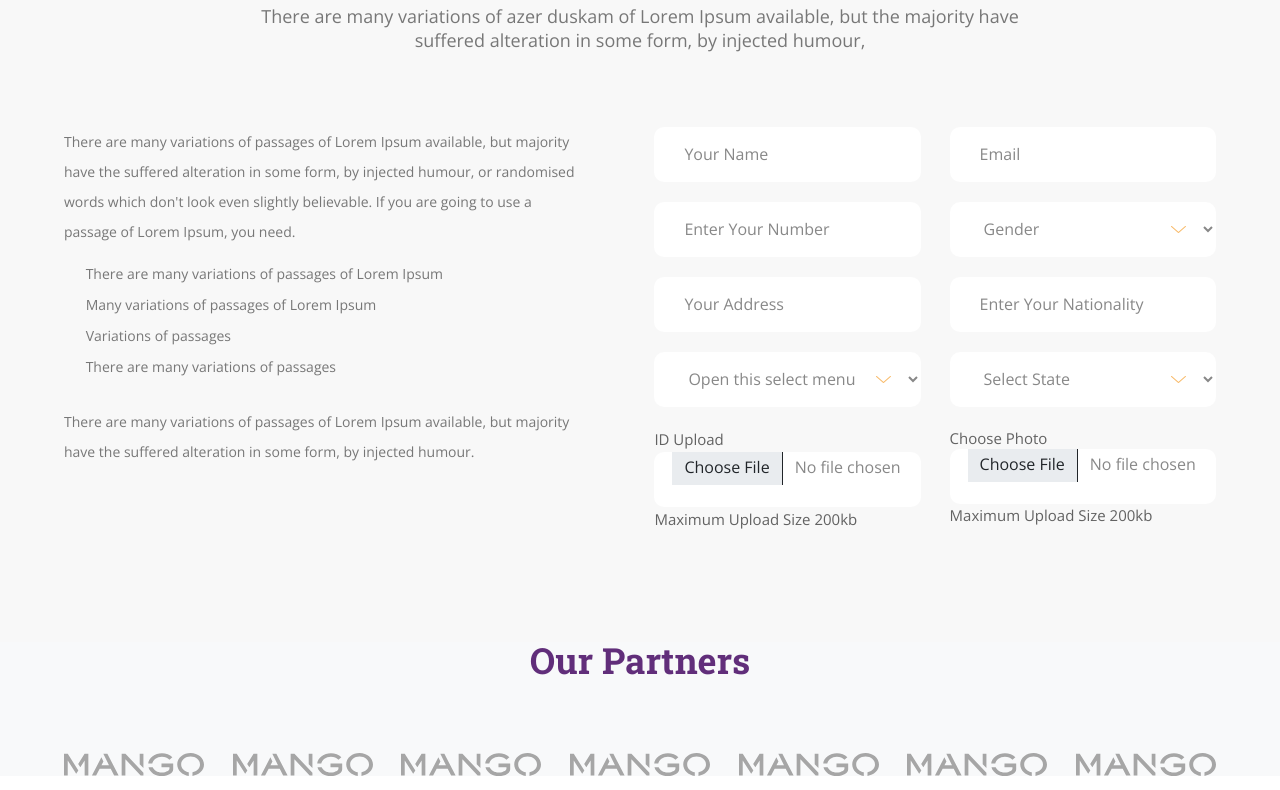
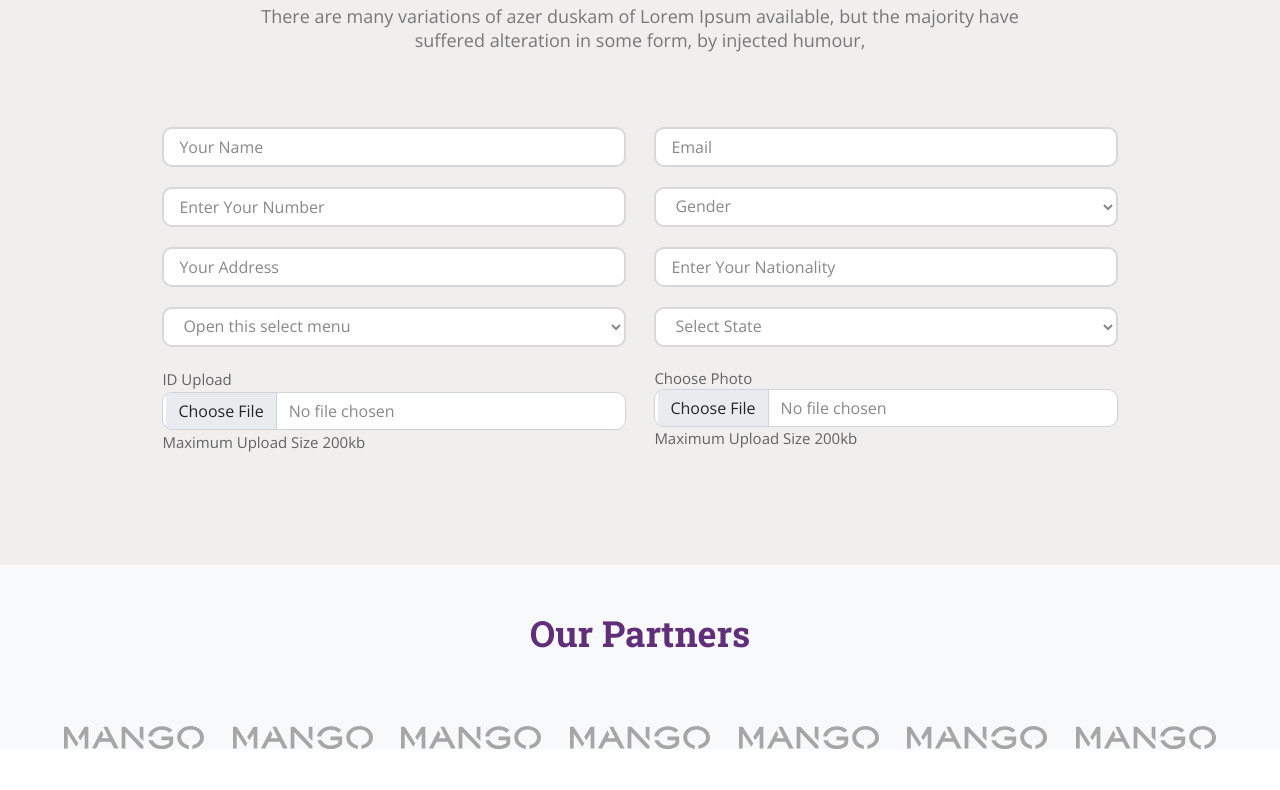
Before and after one commit to subhash-kumar/speak2mentor, a plain HTML site: page volunteer.html in a window 1280 px wide. Shown: the part 738-1528 px from the top of the page. Drawn offline with nearby package versions, Linux system fonts and the light colour scheme.

Commit message:
volunteer form chnage and button style change

```diff
--- a/assets/css/bundle.css
+++ b/assets/css/bundle.css
@@ -1,14 +1,3 @@
-/*
-Template Name: Trust - Nonprofit Charity Template
-    Template URI: http://HasTech.com
-    Description: This is html5 template
-    Author: HasTech
-    Author URI: http://HasTech.com
-    Version: 1.0
-
-*/
-
-
 /*************************
     General
 *************************/
@@ -46,7 +35,7 @@ body {
   font-weight: normal;
   font-style: normal;
   font-size: 14px;
-  color: #686868;
+  color: #622d7b;
 }
 
 .img {
@@ -82,7 +71,7 @@ a:focus,
 }
 
 a:focus, a:hover {
-  color: #f8b864;
+  color: #ff6634;
   text-decoration: none;
 }
 
@@ -95,7 +84,7 @@ a,
 button,
 input {
   outline: medium none;
-  color: #686868;
+  color: #622d7b;
 }
 
 .uppercase {
@@ -359,7 +348,7 @@ textarea {
          button
 *************************/
 .button {
-  background-color: rgba(0, 0, 0, 0);
+  background-color: rgba(104, 46, 131, 0);
   border-radius: 10px;
   box-shadow: none;
   color: #fff;
@@ -372,6 +361,7 @@ textarea {
   padding: 7px 22px;
   position: relative;
   text-transform: capitalize;
+  border: none;
 }
 
 .button:hover {
@@ -737,8 +727,8 @@ a.button-small:hover::after {
 *************************/
 input {
   background: #eceff8;
-  border: 2px solid #eceff8;
-  height: 45px;
+  border: 2px solid #d7d8db;
+  /* height: 35px; */
   box-shadow: none;
   padding-left: 10px;
   font-size: 14px;
@@ -748,9 +738,9 @@ input {
 
 select {
   width: 100%;
-  background: #eceff8;
-  border: 2px solid #eceff8;
-  height: 45px;
+  background: #ffffff;
+  border: 2px solid #d7d8db;
+  /* height: 45px; */
   padding-left: 10px;
   box-shadow: none;
   font-size: 14px;
@@ -1702,7 +1692,7 @@ textarea:focus {
 }
 
 .gray-bg {
-  background: #f8f8f8;
+  background: #f1eeee;
 }
 
 .theme-bg {
--- a/assets/css/style.css
+++ b/assets/css/style.css
@@ -7,24 +7,6 @@
     Author URI: http://HasTech.com
     Version: 2.0.3
 
------------------------------------------------------------------------------------
-
-    CSS INDEX
-    ===================
-
-    1. Template default css (assets/css/bundle.css)
-    2. Home page one
-    3. Home page two
-    4. Home page three
-    5. Home page four
-    6. About page
-    7. Causes page
-    8. Event page
-    9. Before volunter page
-    10. Contact page
-    11. Blog sidebar page
-    12. Single blog
-    13. 404 page
 
 -----------------------------------------------------------------------------------*/
 
@@ -1734,13 +1716,13 @@ h2.counter {
 
 .join-form form input {
     background: #fff none repeat scroll 0 0;
-    border: medium none;
+    /* border: medium none; */
     border-radius: 10px;
     color: #888888;
     font-family: open sans;
     font-size: 16px;
-    height: 55px;
-    padding: 3px 10px 3px 30px;
+    /* height: 55px; */
+    padding: 6px 15px;
 }
 
 .join-form form input::-webkit-input-placeholder,
@@ -1763,14 +1745,14 @@ h2.counter {
 
 .join-form select {
     -moz-appearance: none;
-    background: rgb(255, 255, 255) url("../img/icon-img/select.png") no-repeat scroll right 30px center;
-    border: medium none;
+    /* background: rgb(255, 255, 255) url("../img/icon-img/select.png") no-repeat scroll right 30px center; */
+    /* border: medium none; */
     border-radius: 10px;
     color: #888888;
     font-family: open sans;
     font-size: 16px;
-    height: 55px;
-    padding: 3px 30px;
+    /* height: 55px; */
+    padding: 6px 15px;
     position: relative;
 }
 
--- a/volunteer.html
+++ b/volunteer.html
@@ -144,7 +144,7 @@
     <div class="breadcrumb-area pt-240 pb-125" style="background-image:url(assets/img/bg/speak.jpg);" data-overlay="5">
         <div class="container">
             <div class="breadcrumb-text text-center z-index">
-                <h2>Join As Volunter</h2>
+                <h2>Join As Volunteer</h2>
                 <nav style="--bs-breadcrumb-divider: '';" aria-label="breadcrumb">
                     <ol class="breadcrumb">
                         <li class="breadcrumb-item"><a href="#">Home</a></li>
@@ -169,14 +169,14 @@
     <div class="become-volunter-area gray-bg pt-120 pb-90">
         <div class="container">
             <div class="section-title text-center mb-75">
-                <h2>Volunter As Speak2Mentor</h2>
+                <h2>Volunteer As Speak2Mentor</h2>
                 <p class="section-2">There are many variations of azer duskam of Lorem Ipsum available, but the majority
                     have suffered alteration in some form, by injected humour,</p>
             </div>
-            <div class="row">
-                <div class="col-lg-6">
+            <div class="row d-flex justify-content-center">
+                <!-- <div class="col-lg-6">
                     <div class="join-text">
-                        <!-- <h3>Requirements</h3> -->
+
                         <p>There are many variations of passages of Lorem Ipsum available, but majority have the
                             suffered
                             alteration in some form, by injected humour, or randomised words which don't look even
@@ -195,8 +195,8 @@
                             suffered
                             alteration in some form, by injected humour.</p>
                     </div>
-                </div>
-                <div class="col-lg-6">
+                </div> -->
+                <div class="col-lg-10">
                     <div class="join-form">
                         <form action="#">
                             <div class="row">
@@ -263,7 +263,7 @@
     </div>
 
 
-    <section class="py-12 mb-100 bg-light">
+    <section class="mb-100 pt-50 bg-light">
         <div class="container">
             <div class="row">
                 <div class="col-12 text-center">
```
Also changed, not shown: assets/css/owl.video.play.html (deleted, +0 -1 lines), index.html (+15 -15 lines).
